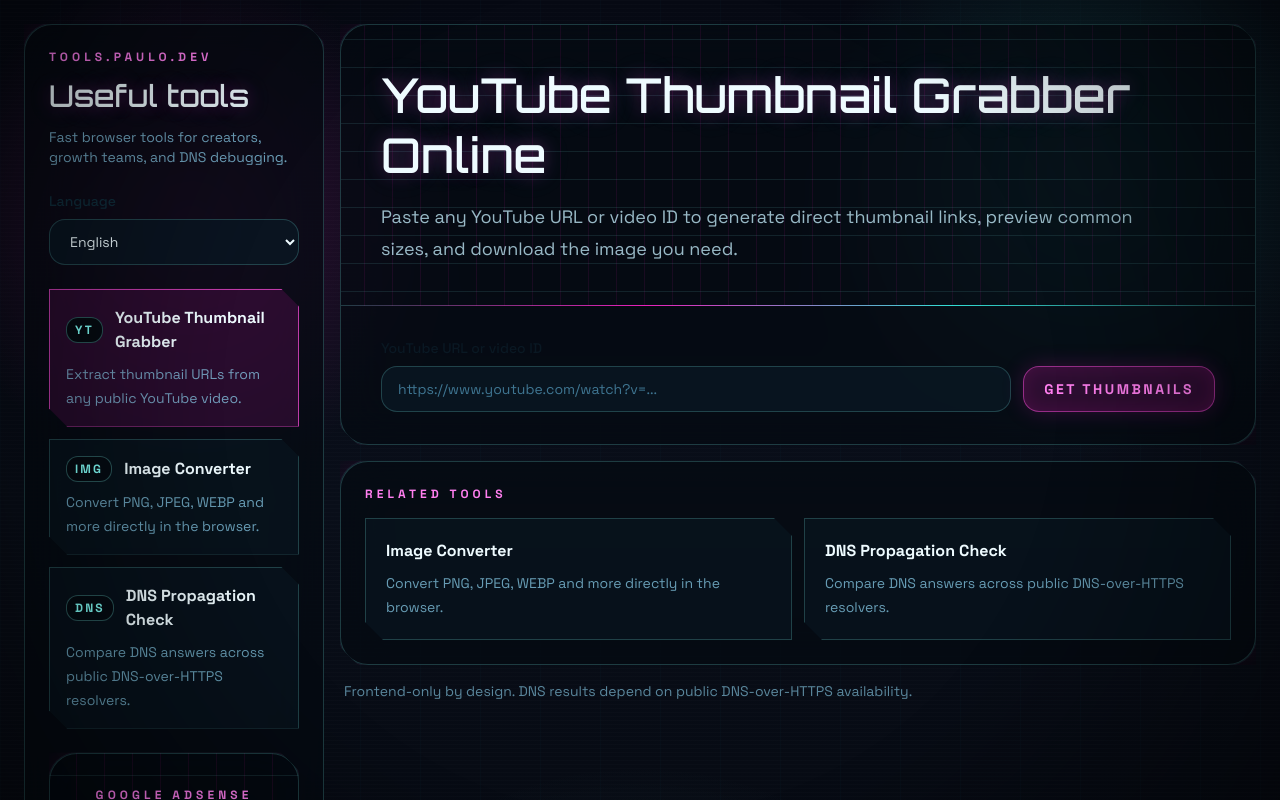
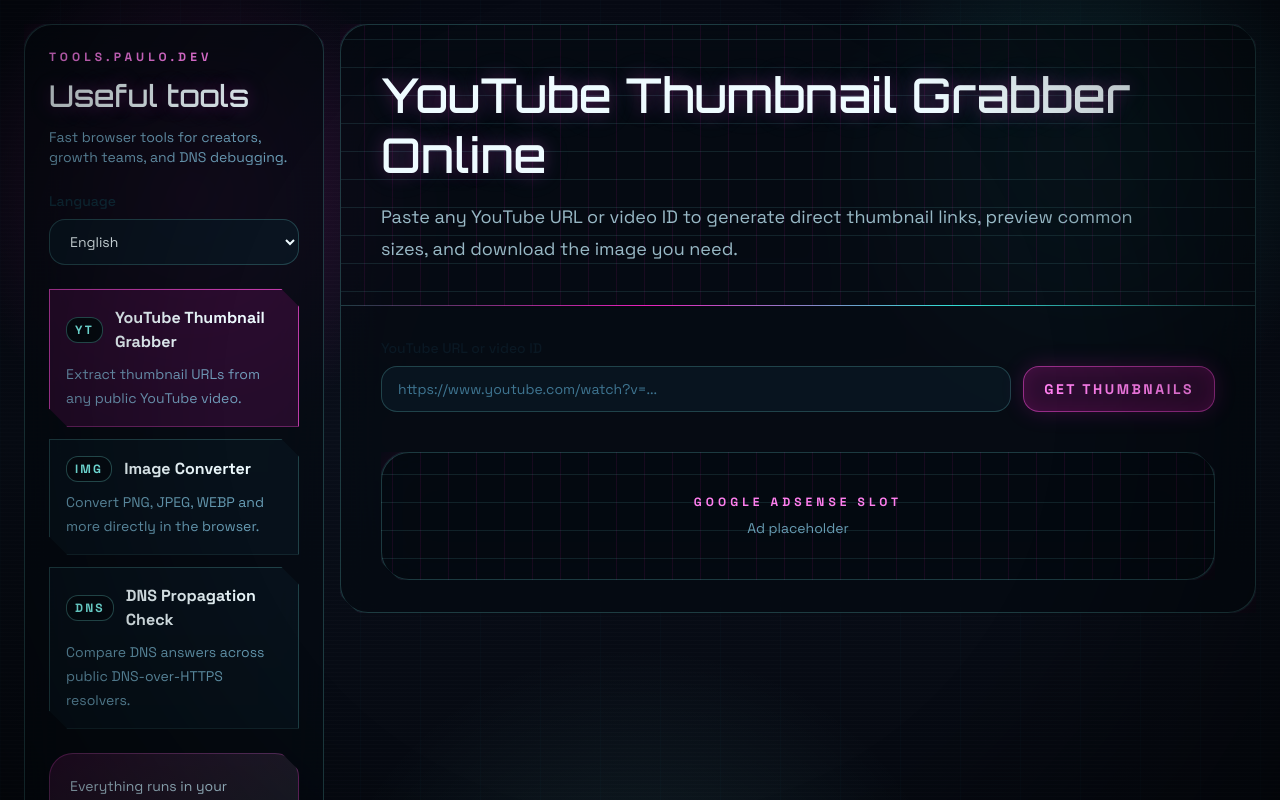
Before and after one commit to paulomanrique/my-tools, a React (Vite) app: page /en/tool/youtube-thumbnail-grabber in a window 1280 px wide. Shown: the top 800 px of the page. Built offline with nearby package versions, Linux system fonts and the light colour scheme.

Commit message:
refactor: simplify tool page chrome

```diff
--- a/src/components/ToolShell.tsx
+++ b/src/components/ToolShell.tsx
@@ -1,4 +1,3 @@
-import { useMemo } from 'react'
 import { Link } from 'react-router-dom'
 import { useTranslation } from 'react-i18next'
 import { AdSlot } from './AdSlot'
@@ -22,7 +21,6 @@
 
 export function ToolShell({ locale, toolId, title, description, children }: ToolShellProps) {
   const { t } = useTranslation()
-  const relatedTools = useMemo(() => TOOLS.filter((tool) => tool.id !== toolId), [toolId])
 
   return (
     <div className="min-h-screen p-4 text-ink-50 md:p-6">
@@ -65,8 +63,6 @@
               })}
             </nav>
 
-            <AdSlot slotId="sidebar" label={t('adLabel')} />
-
             <div className="glass-cut rounded-3xl border border-coral-400/30 bg-gradient-to-br from-coral-500/14 to-teal-400/10 p-5 text-ink-50">
               <p className="text-sm leading-6 text-ink-100/86">{t('allClientSide')}</p>
               <a
@@ -89,29 +85,11 @@
                 <p className="mt-4 text-lg leading-8 text-ink-100/76">{description}</p>
               </div>
             </div>
-            <div className="space-y-10 px-6 py-8 md:px-10">{children}</div>
-          </section>
-
-          <section className="panel glass-cut p-6">
-            <p className="eyebrow mb-4">{t('relatedTools')}</p>
-            <div className="grid gap-3 md:grid-cols-2">
-              {relatedTools.map((tool) => {
-                const section = sectionByTool[tool.id]
-                return (
-                  <Link
-                    key={tool.id}
-                    to={getToolPath(locale, tool.id)}
-                    className="glass-cut border border-teal-300/20 bg-ink-800/55 p-5 transition hover:border-coral-400/60 hover:bg-ink-800/80"
-                  >
-                    <p className="font-semibold text-ink-50">{t(`${section}.title`)}</p>
-                    <p className="mt-2 text-sm leading-6 text-ink-200/70">{t(`${section}.short`)}</p>
-                  </Link>
-                )
-              })}
+            <div className="space-y-10 px-6 py-8 md:px-10">
+              {children}
+              <AdSlot slotId="content-end" label={t('adLabel')} />
             </div>
           </section>
-
-          <p className="px-1 pb-8 text-sm text-ink-200/60">{t('footerNote')}</p>
         </main>
       </div>
     </div>
```
